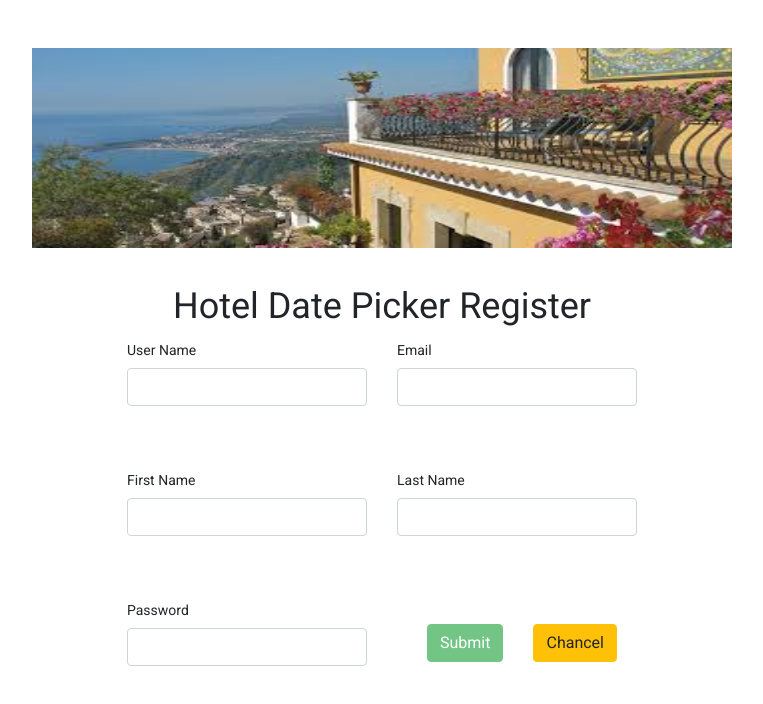
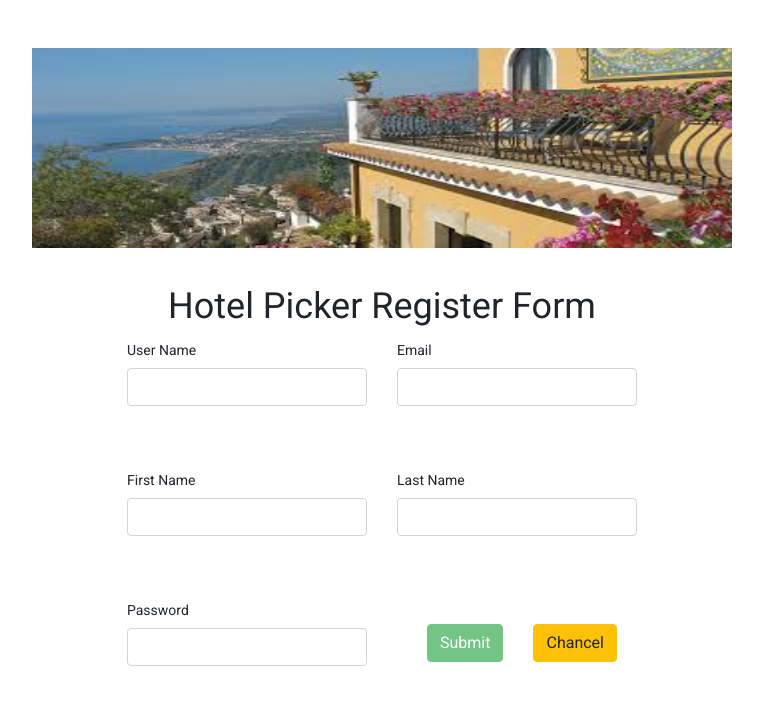
Before and after one commit to artsgard/hotelbookerfrontend, an Angular app: page / in a window 1280 px wide. Shown: the top 704 px of the page, without its empty margins (258-1021 px from the left). Built offline with nearby package versions, Linux system fonts and the light colour scheme.

Commit message:
cleaning

```diff
--- a/src/app/register/register.component.html
+++ b/src/app/register/register.component.html
@@ -3,7 +3,7 @@
         <div class="col-12 text-center">
             <img [src]="'../assets/img/hotelpicker.jpg'" alt="hotel-city" width="700" height=200>
         </div>
-        <div class="col-12 date-picker-text text-center mt-5">Hotel Date Picker Register</div>
+        <div class="col-12 date-picker-text text-center mt-5">Hotel Picker Register Form</div>
     </div>
     <div class="container-panel row">
         <form #clientForm='ngForm' class="col-12">
```
